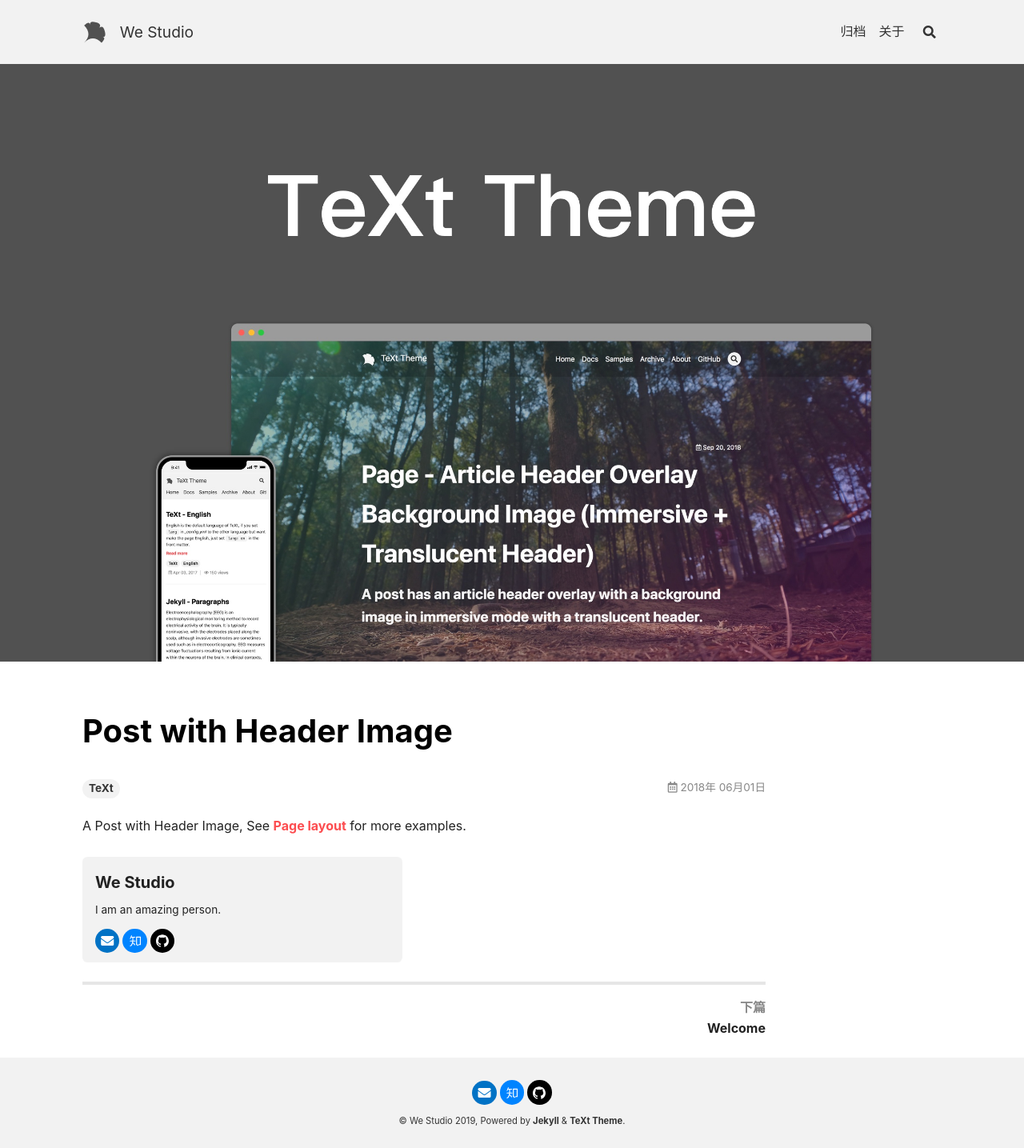
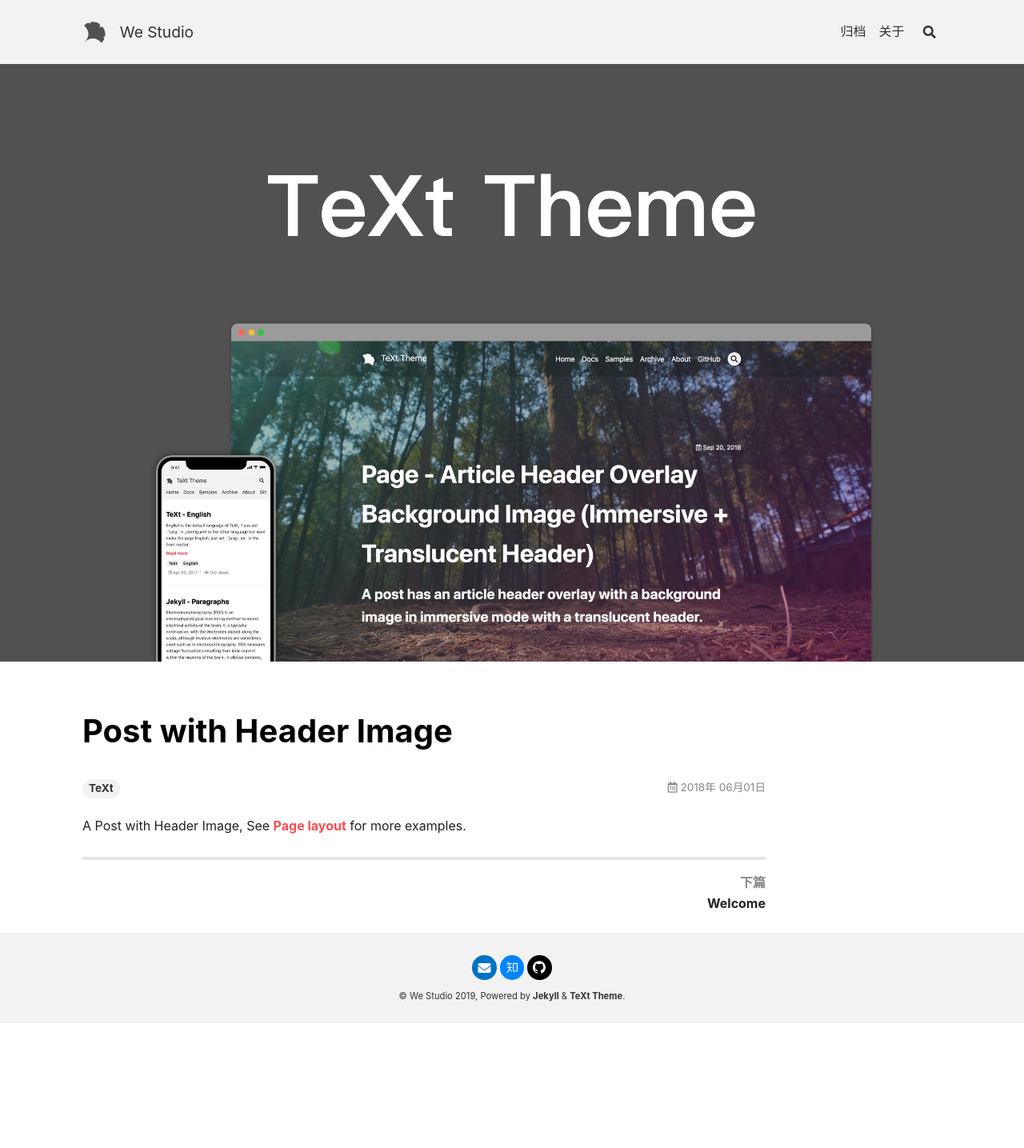
Before and after one commit to Git-WeStudio/Git-WeStudio.Github.io, a Jekyll site: the page built from _posts/2018-06-01-header-image.md, in a window 1280 px wide. Shown: the whole page at 80% size. Built offline with Jekyll 4.4.1, drawn with Linux system fonts in a browser that asks for light colours; nearby versions of some CDN libraries; comment, search, counter and statistics services are not loaded; after the commit the page ends 1279 px from its top, so only the background shows below that.

Commit message:
Update _config.yml

```diff
--- a/_config.yml
+++ b/_config.yml
@@ -197,7 +197,6 @@ defaults:
         toc: true
       show_edit_on_github: false
       show_subscribe: false
-      show_author_profile: true
       comments: true
       analytics: true
       pageview: false
```
